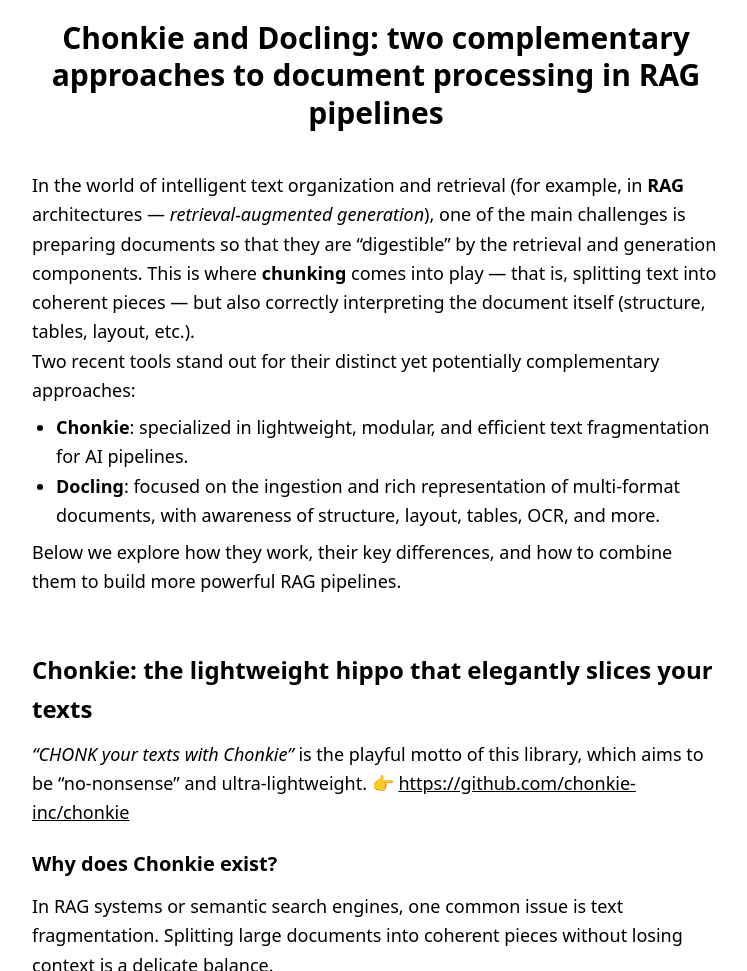
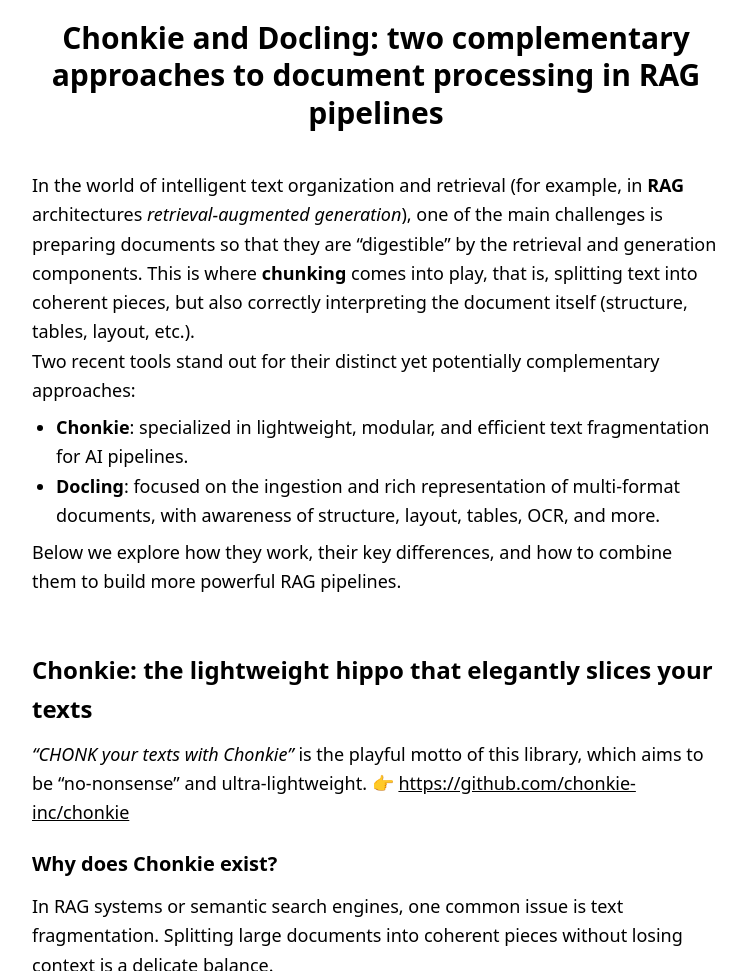
Before and after one commit to marcmayol/marcmayol.github.io, an Astro site: page /blog/en/chonkie-and-docling-two-complementary-approaches-to-document-processing-rag in a window 1280 px wide. Shown: the part 780-1751 px from the top of the page, without its empty margins (248-995 px from the left). Built offline with nearby package versions, Linux system fonts and the light colour scheme; Astro itself is replaced by a stand-in of ours; some packages are replaced by stand-ins of ours; a web font is replaced by a local one.

Commit message:
Fix punctuation in document processing blog post
Corrected punctuation and formatting in the introduction.

```diff
--- a/src/content/blog/en/chonkie-and-docling-two-complementary-approaches-to-document-processing-rag.mdx
+++ b/src/content/blog/en/chonkie-and-docling-two-complementary-approaches-to-document-processing-rag.mdx
@@ -6,7 +6,7 @@
 customURL: '/blog/es/chonkie-y-docling-dos-enfoques-complementarios-para-procesar-documentos-rag/'
 ---
 
-In the world of intelligent text organization and retrieval (for example, in **RAG** architectures — *retrieval-augmented generation*), one of the main challenges is preparing documents so that they are “digestible” by the retrieval and generation components. This is where **chunking** comes into play — that is, splitting text into coherent pieces — but also correctly interpreting the document itself (structure, tables, layout, etc.).
+In the world of intelligent text organization and retrieval (for example, in **RAG** architectures *retrieval-augmented generation*), one of the main challenges is preparing documents so that they are “digestible” by the retrieval and generation components. This is where **chunking** comes into play, that is, splitting text into coherent pieces, but also correctly interpreting the document itself (structure, tables, layout, etc.).
 
 Two recent tools stand out for their distinct yet potentially complementary approaches:
 
```
